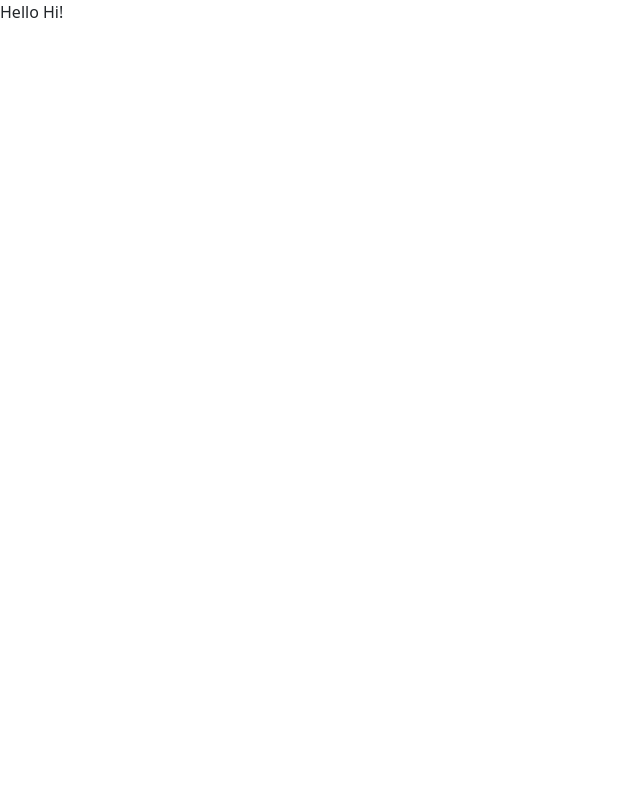
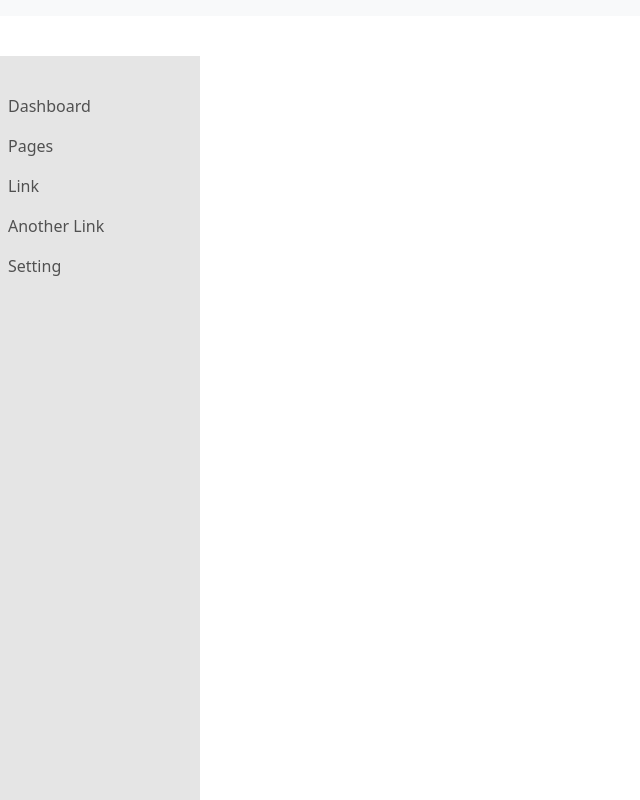
Before and after one commit to KeerthanaR2910/scribe-app, a React (Create React App) app: page / in a window 1280 px wide. Both pictures are taken after typing "name@example.com", "Sample123" into the empty fields and a click on the button "CONTINUE". Shown: the whole page, without its empty margins (0-640 px from the left). Built offline with nearby package versions, Linux system fonts and the light colour scheme.

Commit message:
[Keerthana | Mahesh] Add Navigation Bar to Landing Page

```diff
--- a/public/index.html
+++ b/public/index.html
@@ -9,6 +9,9 @@
       name="description"
       content="Web site created using create-react-app"
     />
+    <script src="https://code.jquery.com/jquery-3.3.1.slim.min.js" integrity="sha384-q8i/X+965DzO0rT7abK41JStQIAqVgRVzpbzo5smXKp4YfRvH+8abtTE1Pi6jizo" crossorigin="anonymous"></script>
+    <script src="https://cdn.jsdelivr.net/npm/popper.js@1.14.7/dist/umd/popper.min.js" integrity="sha384-UO2eT0CpHqdSJQ6hJty5KVphtPhzWj9WO1clHTMGa3JDZwrnQq4sF86dIHNDz0W1" crossorigin="anonymous"></script>
+    <script src="https://cdn.jsdelivr.net/npm/bootstrap@4.3.1/dist/js/bootstrap.min.js" integrity="sha384-JjSmVgyd0p3pXB1rRibZUAYoIIy6OrQ6VrjIEaFf/nJGzIxFDsf4x0xIM+B07jRM" crossorigin="anonymous"></script>
     <link rel="apple-touch-icon" href="%PUBLIC_URL%/logo192.png" />
     <!--
       manifest.json provides metadata used when your web app is installed on a
--- /dev/null
+++ b/src/components/NavigationBar/NavigationBar.css
@@ -0,0 +1,12 @@
+@media (min-width:992px) {
+    .vertical-nav {
+        position: fixed;
+        top: 56px;
+        left: 0;
+        width: 200px;
+        height: 100%;
+        background-color: #E5E5E5;
+        overflow-y: auto;
+        padding-top: 30px
+    }
+}
--- /dev/null
+++ b/src/components/NavigationBar/NavigationBar.tsx
@@ -0,0 +1,42 @@
+import "./NavigationBar.css"
+
+const NavigationBar = () => {
+   return(
+       <>
+       <nav className="navbar navbar-expand-lg navbar-light bg-light">
+           {/* eslint-disable-next-line jsx-a11y/anchor-is-valid */}
+           <button className="navbar-toggler" type="button" data-toggle="collapse" data-target="#navbarSupportedContent" aria-controls="navbarSupportedContent" aria-expanded="false" aria-label="Toggle navigation">
+               <span className="navbar-toggler-icon"></span>
+           </button>
+
+           <div className="collapse navbar-collapse" id="navbarSupportedContent">
+               <ul className="navbar-nav mr-auto flex-column vertical-nav">
+                   <li className="nav-item">
+                       {/* eslint-disable-next-line jsx-a11y/anchor-is-valid */}
+                       <a className="nav-link" href="#">Dashboard</a>
+                   </li>
+                   <li className="nav-item">
+                       {/* eslint-disable-next-line jsx-a11y/anchor-is-valid */}
+                       <a className="nav-link" href="#">Pages</a>
+                   </li>
+                   <li className="nav-item">
+                       {/* eslint-disable-next-line jsx-a11y/anchor-is-valid */}
+                       <a className="nav-link" href="#">Link</a>
+                   </li>
+               <li className="nav-item">
+                   {/* eslint-disable-next-line jsx-a11y/anchor-is-valid */}
+                   <a className="nav-link" href="#">Another Link</a>
+               </li>
+               <li className="nav-item">
+                   {/* eslint-disable-next-line jsx-a11y/anchor-is-valid */}
+                   <a className="nav-link" href="#">Setting</a>
+               </li>
+           </ul>
+
+       </div>
+       </nav>
+       </>
+   )
+}
+
+export default NavigationBar
--- /dev/null
+++ b/src/components/NavigationBar/index.ts
@@ -0,0 +1,3 @@
+import NavigationBar from "./NavigationBar";
+
+export default NavigationBar
--- a/src/pages/LandingPage/LandingPage.tsx
+++ b/src/pages/LandingPage/LandingPage.tsx
@@ -1,5 +1,11 @@
+import NavigationBar from "../../components/NavigationBar";
+
 const LandingPage = () => {
-  return <div>Hello Hi!</div>
+  return (
+      <div>
+        <NavigationBar/>
+      </div>
+  )
 }
 
 export default LandingPage
```
